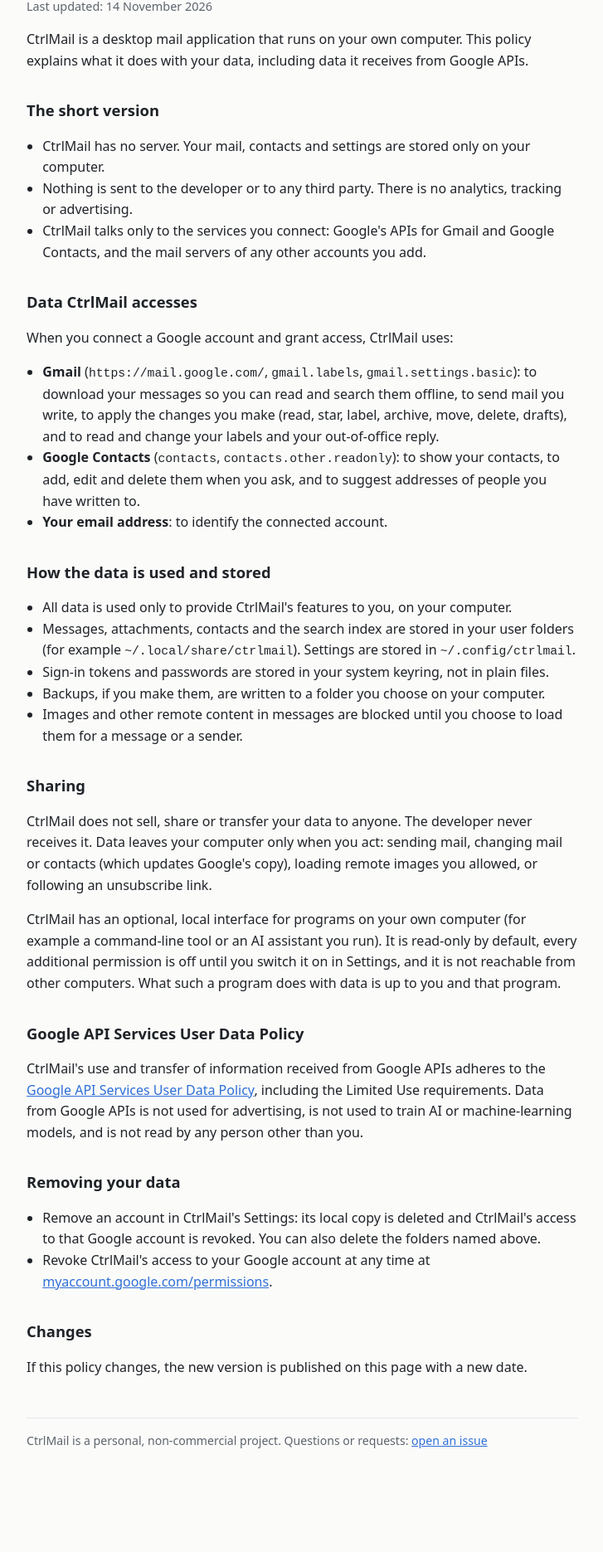
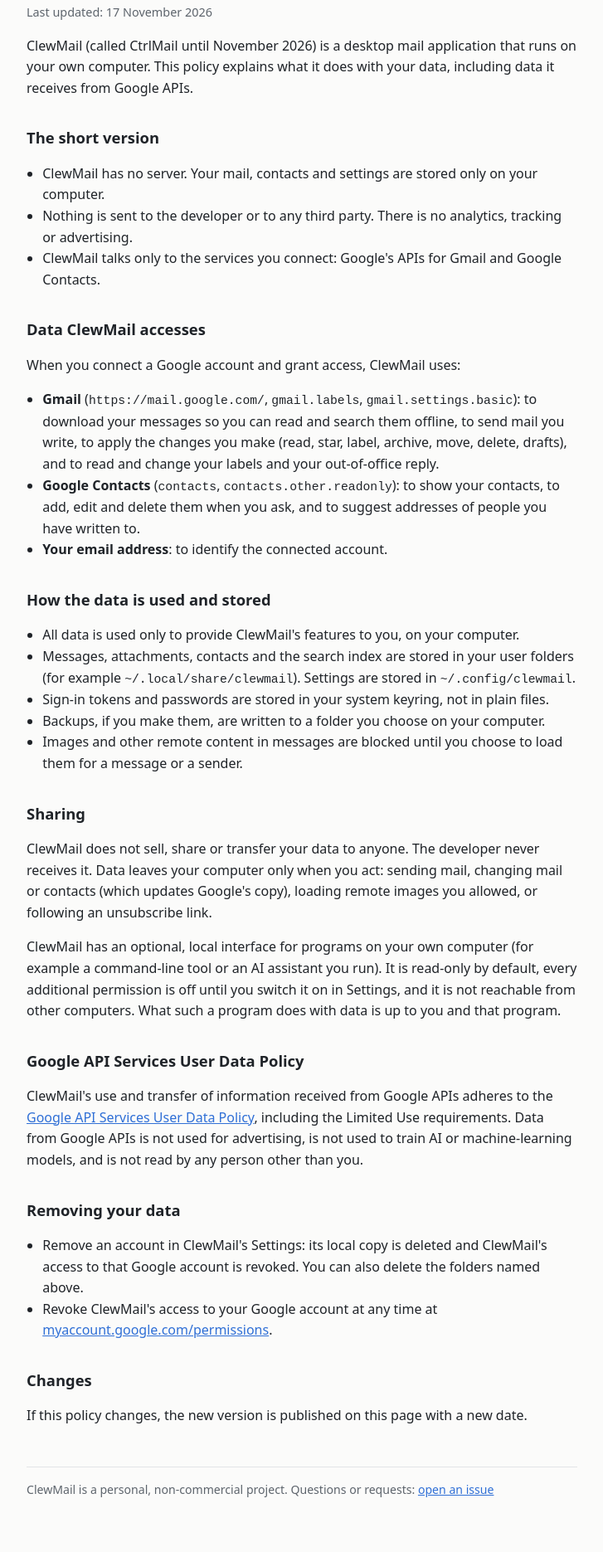
Before and after one commit to hogar1977/hogar1977.github.io, a plain HTML site: page privacy.html in a window 1280 px wide. Shown: the part 183-2054 px from the top of the page at 83% size, without its empty margins (276-1003 px from the left). Before the commit the page ends 1996 px from the top, so only its background shows below. Drawn offline with Linux system fonts and the light colour scheme.

Commit message:
ClewMail: the app's new name and rope icon, and the story behind the name
The pages keep their addresses. They say the app was called CtrlMail until November 2026, the homepage and
README tell where the name comes from, and logo-120.png is the logo for Google's consent screen. The app
now works with Gmail accounts only, so the pages no longer mention other mail servers.

Co-Authored-By: Claude Opus 5.5 <noreply@anthropic.com>

```diff
--- a/privacy.html
+++ b/privacy.html
@@ -1,21 +1,21 @@
 <!DOCTYPE html>
 <html lang="en"><head><meta charset="utf-8"><meta name="viewport" content="width=device-width, initial-scale=1">
-<link rel="icon" href="icon.svg" type="image/svg+xml"><link rel="stylesheet" href="style.css">
-<title>Privacy policy · CtrlMail</title></head><body><main>
-<header><img src="icon.svg" alt=""><a href="./">CtrlMail</a><nav><a href="privacy.html">Privacy</a><a href="terms.html">Terms</a></nav></header>
+<link rel="icon" href="icon-light.png" media="(prefers-color-scheme: light)"><link rel="icon" href="icon-dark.png" media="(prefers-color-scheme: dark)"><link rel="stylesheet" href="style.css">
+<title>Privacy policy · ClewMail</title></head><body><main>
+<header><picture><source srcset="icon-dark.png" media="(prefers-color-scheme: dark)"><img src="icon-light.png" alt=""></picture><a href="./">ClewMail</a><nav><a href="privacy.html">Privacy</a><a href="terms.html">Terms</a></nav></header>
 <h1>Privacy policy</h1>
-<p class="updated">Last updated: 14 November 2026</p>
-<p>CtrlMail is a desktop mail application that runs on your own computer. This policy explains what it does with your data, including data it receives from Google APIs.</p>
+<p class="updated">Last updated: 17 November 2026</p>
+<p>ClewMail (called CtrlMail until November 2026) is a desktop mail application that runs on your own computer. This policy explains what it does with your data, including data it receives from Google APIs.</p>
 
 <h2>The short version</h2>
 <ul>
-<li>CtrlMail has no server. Your mail, contacts and settings are stored only on your computer.</li>
+<li>ClewMail has no server. Your mail, contacts and settings are stored only on your computer.</li>
 <li>Nothing is sent to the developer or to any third party. There is no analytics, tracking or advertising.</li>
-<li>CtrlMail talks only to the services you connect: Google's APIs for Gmail and Google Contacts, and the mail servers of any other accounts you add.</li>
+<li>ClewMail talks only to the services you connect: Google's APIs for Gmail and Google Contacts.</li>
 </ul>
 
-<h2>Data CtrlMail accesses</h2>
-<p>When you connect a Google account and grant access, CtrlMail uses:</p>
+<h2>Data ClewMail accesses</h2>
+<p>When you connect a Google account and grant access, ClewMail uses:</p>
 <ul>
 <li><strong>Gmail</strong> (<code>https://mail.google.com/</code>, <code>gmail.labels</code>, <code>gmail.settings.basic</code>): to download your messages so you can read and search them offline, to send mail you write, to apply the changes you make (read, star, label, archive, move, delete, drafts), and to read and change your labels and your out-of-office reply.</li>
 <li><strong>Google Contacts</strong> (<code>contacts</code>, <code>contacts.other.readonly</code>): to show your contacts, to add, edit and delete them when you ask, and to suggest addresses of people you have written to.</li>
@@ -24,27 +24,27 @@
 
 <h2>How the data is used and stored</h2>
 <ul>
-<li>All data is used only to provide CtrlMail's features to you, on your computer.</li>
-<li>Messages, attachments, contacts and the search index are stored in your user folders (for example <code>~/.local/share/ctrlmail</code>). Settings are stored in <code>~/.config/ctrlmail</code>.</li>
+<li>All data is used only to provide ClewMail's features to you, on your computer.</li>
+<li>Messages, attachments, contacts and the search index are stored in your user folders (for example <code>~/.local/share/clewmail</code>). Settings are stored in <code>~/.config/clewmail</code>.</li>
 <li>Sign-in tokens and passwords are stored in your system keyring, not in plain files.</li>
 <li>Backups, if you make them, are written to a folder you choose on your computer.</li>
 <li>Images and other remote content in messages are blocked until you choose to load them for a message or a sender.</li>
 </ul>
 
 <h2>Sharing</h2>
-<p>CtrlMail does not sell, share or transfer your data to anyone. The developer never receives it. Data leaves your computer only when you act: sending mail, changing mail or contacts (which updates Google's copy), loading remote images you allowed, or following an unsubscribe link.</p>
-<p>CtrlMail has an optional, local interface for programs on your own computer (for example a command-line tool or an AI assistant you run). It is read-only by default, every additional permission is off until you switch it on in Settings, and it is not reachable from other computers. What such a program does with data is up to you and that program.</p>
+<p>ClewMail does not sell, share or transfer your data to anyone. The developer never receives it. Data leaves your computer only when you act: sending mail, changing mail or contacts (which updates Google's copy), loading remote images you allowed, or following an unsubscribe link.</p>
+<p>ClewMail has an optional, local interface for programs on your own computer (for example a command-line tool or an AI assistant you run). It is read-only by default, every additional permission is off until you switch it on in Settings, and it is not reachable from other computers. What such a program does with data is up to you and that program.</p>
 
 <h2>Google API Services User Data Policy</h2>
-<p>CtrlMail's use and transfer of information received from Google APIs adheres to the <a href="https://developers.google.com/terms/api-services-user-data-policy">Google API Services User Data Policy</a>, including the Limited Use requirements. Data from Google APIs is not used for advertising, is not used to train AI or machine-learning models, and is not read by any person other than you.</p>
+<p>ClewMail's use and transfer of information received from Google APIs adheres to the <a href="https://developers.google.com/terms/api-services-user-data-policy">Google API Services User Data Policy</a>, including the Limited Use requirements. Data from Google APIs is not used for advertising, is not used to train AI or machine-learning models, and is not read by any person other than you.</p>
 
 <h2>Removing your data</h2>
 <ul>
-<li>Remove an account in CtrlMail's Settings: its local copy is deleted and CtrlMail's access to that Google account is revoked. You can also delete the folders named above.</li>
-<li>Revoke CtrlMail's access to your Google account at any time at <a href="https://myaccount.google.com/permissions">myaccount.google.com/permissions</a>.</li>
+<li>Remove an account in ClewMail's Settings: its local copy is deleted and ClewMail's access to that Google account is revoked. You can also delete the folders named above.</li>
+<li>Revoke ClewMail's access to your Google account at any time at <a href="https://myaccount.google.com/permissions">myaccount.google.com/permissions</a>.</li>
 </ul>
 
 <h2>Changes</h2>
 <p>If this policy changes, the new version is published on this page with a new date.</p>
-<footer>CtrlMail is a personal, non-commercial project. Questions or requests: <a href="https://github.com/hogar1977/hogar1977.github.io/issues">open an issue</a></footer>
+<footer>ClewMail is a personal, non-commercial project. Questions or requests: <a href="https://github.com/hogar1977/hogar1977.github.io/issues">open an issue</a></footer>
 </main></body></html>
```
Also changed, not shown: index.html (+11 -8 lines), terms.html (+10 -10 lines), icon-dark.png (added), icon-light.png (added), icon.svg (deleted), logo-120.png (added), 1 other file.
